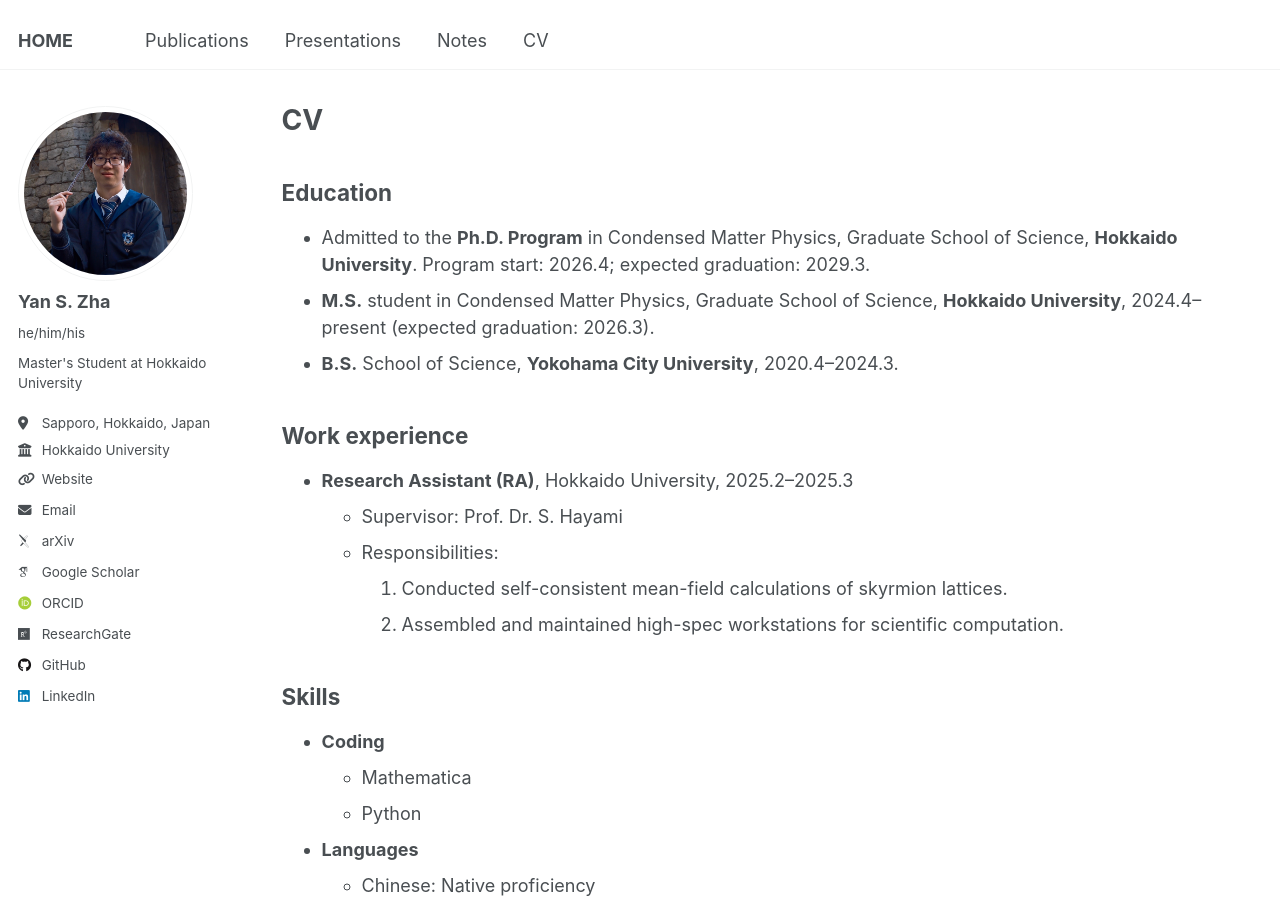
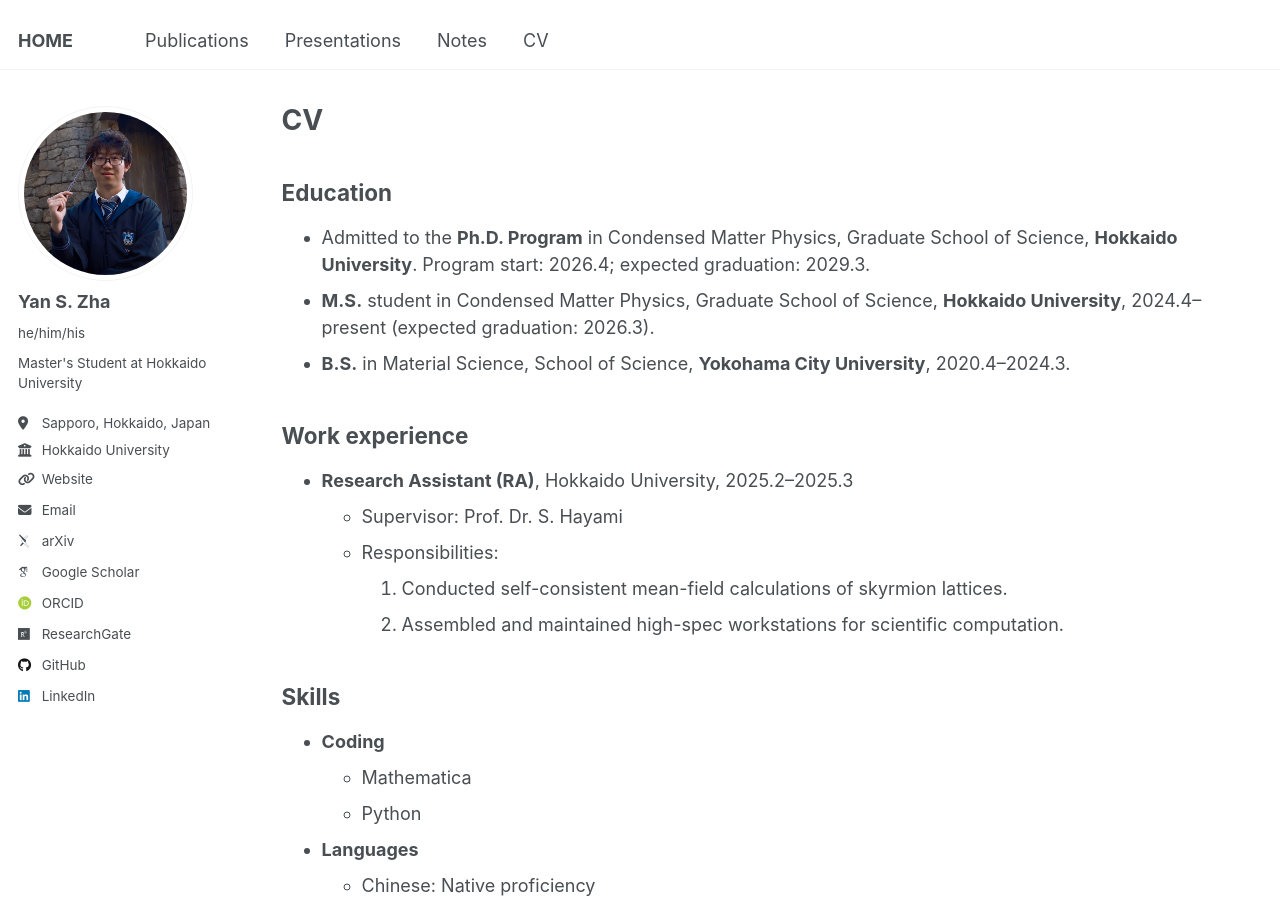
Before and after one commit to yzhacn/yzhacn.github.io, a Jekyll site: the page built from _pages/cv.md, in a window 1280 px wide and 900 px high. Built offline with Jekyll 4.4.1, drawn with Linux system fonts in a browser that asks for light colours; some web fonts are replaced.

Commit message:
Update cv.md

```diff
--- a/_pages/cv.md
+++ b/_pages/cv.md
@@ -13,7 +13,7 @@ redirect_from:
 
 * Admitted to the **Ph.D. Program** in Condensed Matter Physics, Graduate School of Science, **Hokkaido University**. Program start: 2026.4; expected graduation: 2029.3.
 * **M.S.** student in Condensed Matter Physics, Graduate School of Science, **Hokkaido University**, 2024.4--present (expected graduation: 2026.3).
-* **B.S.** School of Science, **Yokohama City University**, 2020.4--2024.3.
+* **B.S.** in Material Science, School of Science, **Yokohama City University**, 2020.4--2024.3.
 
 
 ## Work experience
```
